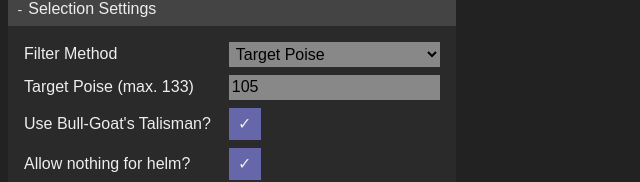
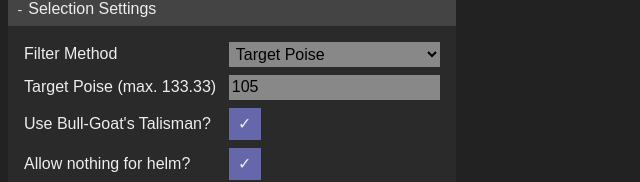
Before and after one commit to lewisc64/Elden-Ring-Poise-Optimizer, a React (Vite) app in the folder elden-ring-poise-optimizer/: page / in a window 1280 px wide. Shown: the part 1196-1378 px from the top of the page, without its empty margins (0-640 px from the left). Built offline with nearby package versions, Linux system fonts and the light colour scheme.

Commit message:
allow float poise target

```diff
--- a/elden-ring-poise-optimizer/src/components/ArmorComboReadout.jsx
+++ b/elden-ring-poise-optimizer/src/components/ArmorComboReadout.jsx
@@ -50,8 +50,11 @@ const ArmorComboReadout = ({ combo }) => {
         <p>Weight</p>
         <p>Poise</p>
         <p>Poise (Bull-Goat's)</p>
-        {[combo.weight, combo.poise, applyBullGoatMultiplier(combo.poise)].map(
-          (x, i) => (
+        {[
+          combo.weight,
+          combo.poise,
+          Math.round(applyBullGoatMultiplier(combo.poise) * 100) / 100,
+        ].map((x, i) => (
           <p
             key={i}
             css={css`
@@ -61,8 +64,7 @@ const ArmorComboReadout = ({ combo }) => {
           >
             {x}
           </p>
-          )
-        )}
+        ))}
       </div>
     </article>
   );
--- a/elden-ring-poise-optimizer/src/components/PoiseCalculator.jsx
+++ b/elden-ring-poise-optimizer/src/components/PoiseCalculator.jsx
@@ -173,7 +173,7 @@ const PoiseCalculator = ({ armorData, className }) => {
                 {useBullGoats
                   ? applyBullGoatMultiplier(
                       calculateMaxAchievablePoise(armorData)
-                    )
+                    ).toFixed(2)
                   : calculateMaxAchievablePoise(armorData)}
                 )
               </p>
@@ -182,7 +182,7 @@ const PoiseCalculator = ({ armorData, className }) => {
                 type="number"
                 defaultValue={targetPoise}
                 onChange={(e) => {
-                  setTargetPoise(parseInt(e.target.value));
+                  setTargetPoise(parseFloat(e.target.value));
                 }}
               />
               <p>Use Bull-Goat's Talisman?</p>
--- a/elden-ring-poise-optimizer/src/utilities.js
+++ b/elden-ring-poise-optimizer/src/utilities.js
@@ -2,7 +2,7 @@ import { BULL_GOAT_TALISMAN_MULTIPLIER, WIKI_URL } from './constants';
 import ComboWorker from './comboWorker?worker';
 
 export function applyBullGoatMultiplier(poise) {
-  return Math.trunc(poise * BULL_GOAT_TALISMAN_MULTIPLIER);
+  return poise * BULL_GOAT_TALISMAN_MULTIPLIER;
 }
 
 export function calculateTopCombos(method, data, callback, progressCallback) {
```
Lines whose indentation alone changed are shown as unchanged.
